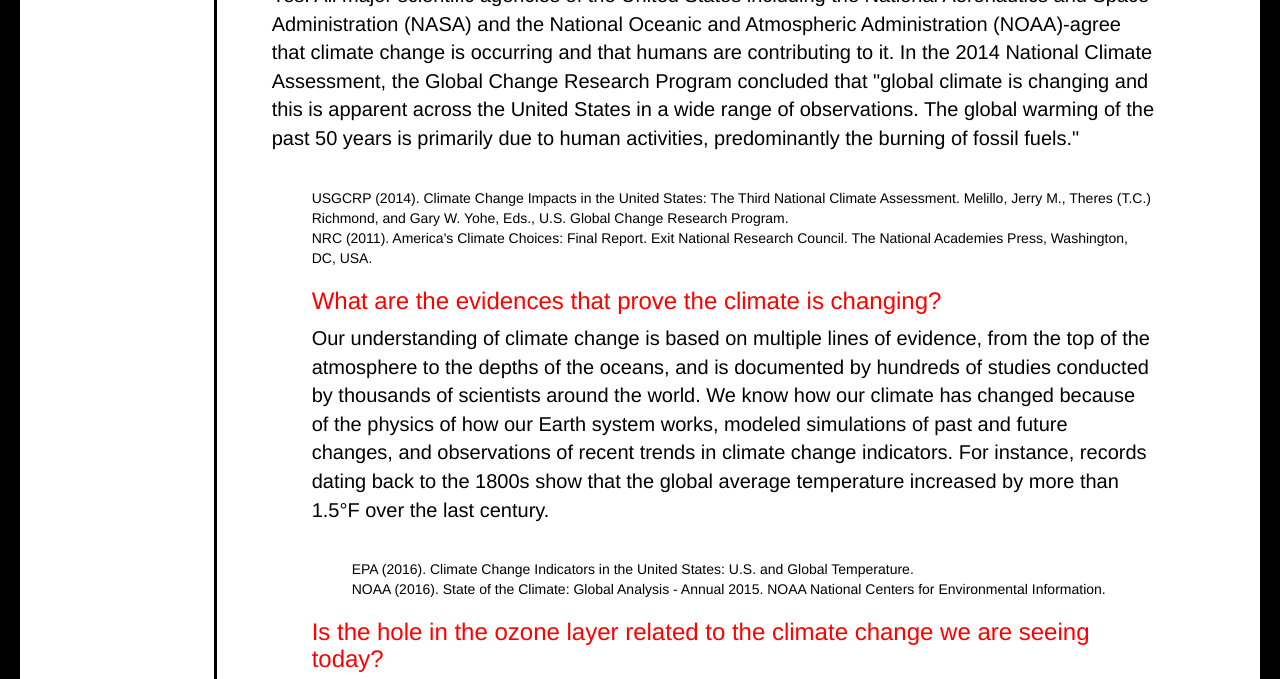
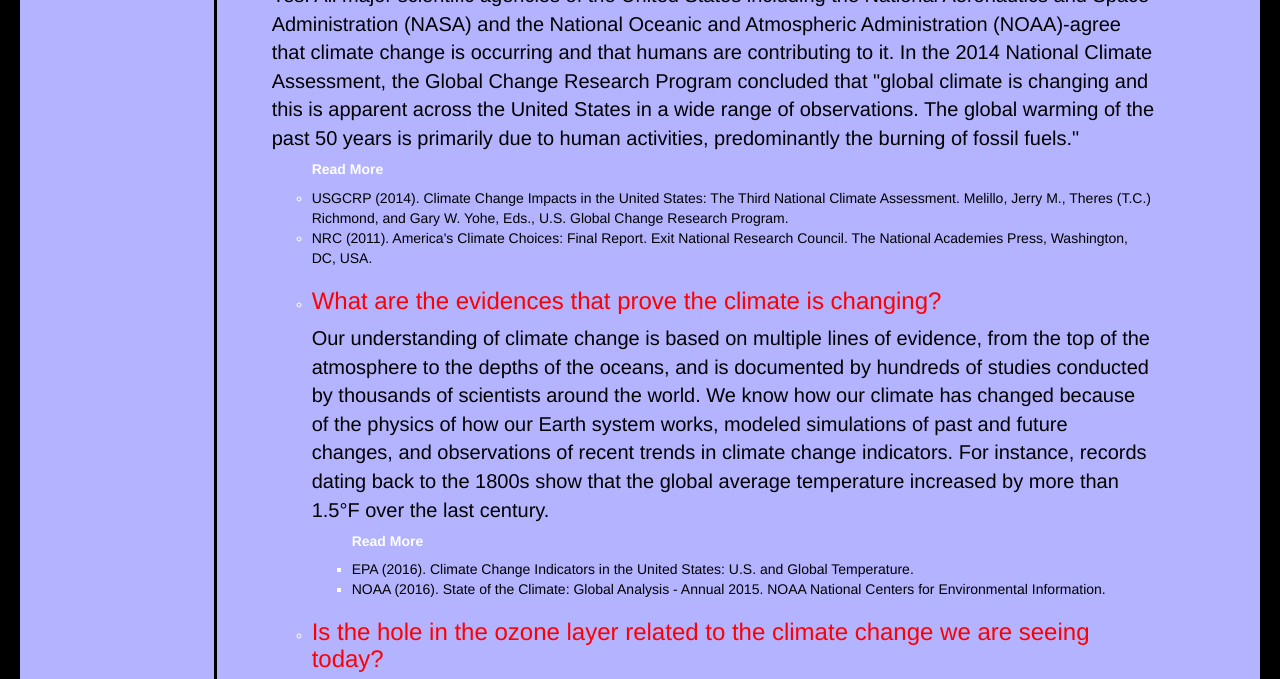
Before and after one commit to lhoydaDoyog/webproject.github.io, a plain HTML site: page FAQ.html in a window 1280 px wide. Shown: the part 312-991 px from the top of the page. Drawn offline with nearby package versions, Linux system fonts and the light colour scheme.

Commit message:
Update FAQ.html

```diff
--- a/FAQ.html
+++ b/FAQ.html
@@ -17,7 +17,7 @@
     	}
     </style>
 </head>
-<body style="width: 100%; height: 100%; border: solid black 20px; ">
+<body style="width: 100%; height: 100%; border: solid black 20px;background-color: #b3b3ff ">
 <nav class="navbar navbar-inverse">
       <div class="container-fluid">
         <div class="navbar-header">
```
